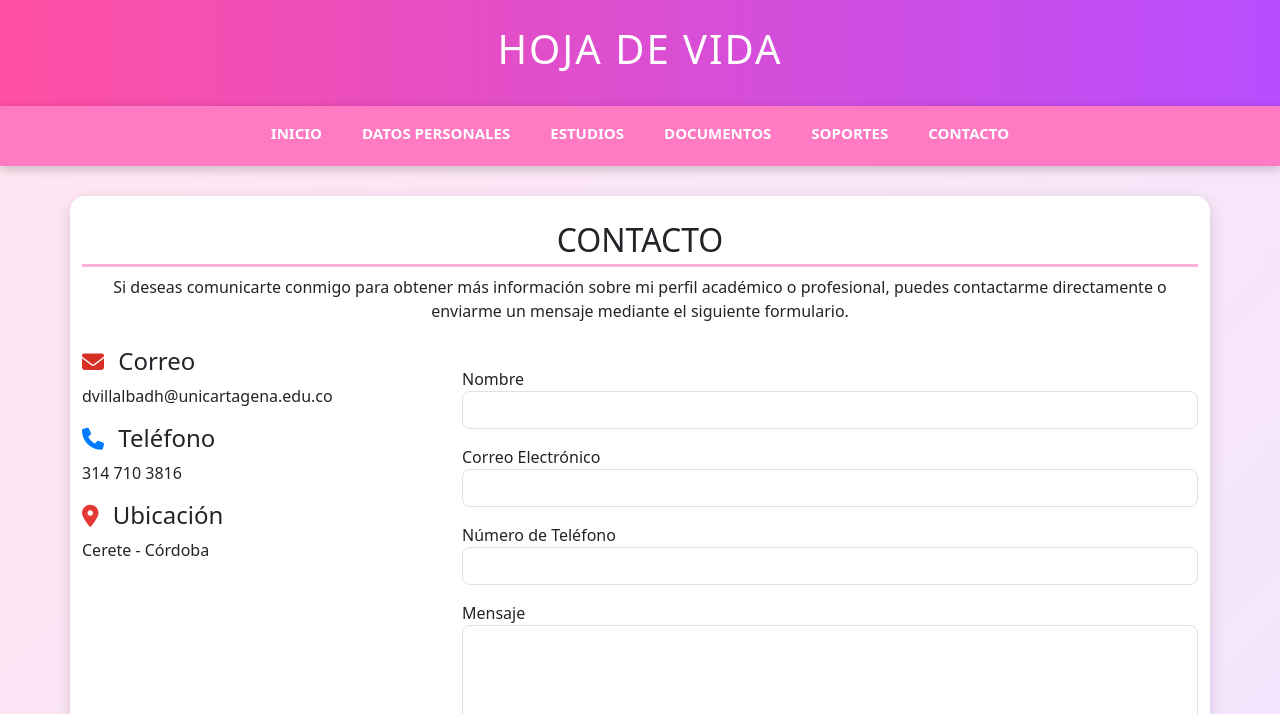
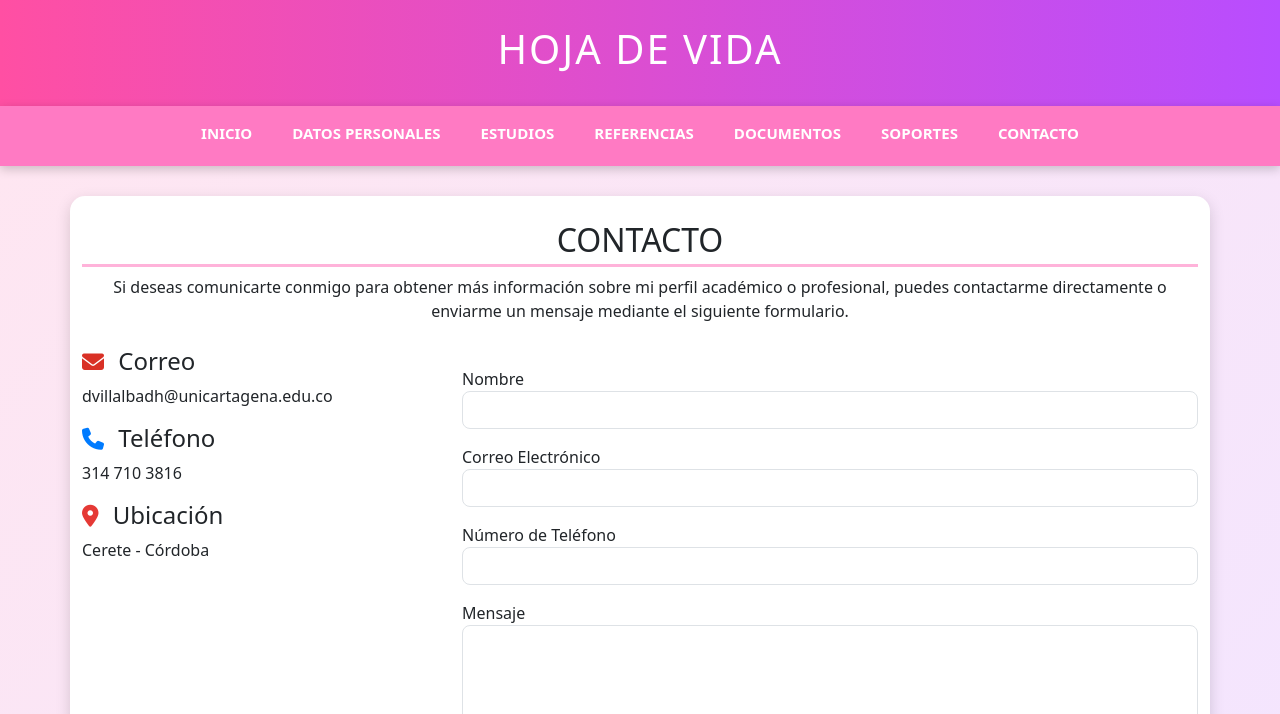
Before and after one commit to danidehoyosimpreciones-glitch/HOJA-DE-VIDA-DANIELA-JUDITH-VILLALBA-DE-HOUOS, a plain HTML site: page contacto.html in a window 1280 px wide. Shown: the top 714 px of the page. Drawn offline with nearby package versions, Linux system fonts and the light colour scheme.

Commit message:
Update contacto.html

```diff
--- a/contacto.html
+++ b/contacto.html
@@ -28,6 +28,7 @@
 <li><a href="index.html">Inicio</a></li>
 <li><a href="datos.html">Datos Personales</a></li>
 <li><a href="estudios.html">Estudios</a></li>
+<li><a href="referencias.html">Referencias</a></li>
 <li><a href="documentos.html">Documentos</a></li>
 <li><a href="soportes.html">Soportes</a></li>
 <li><a href="contacto.html">Contacto</a></li>
```
